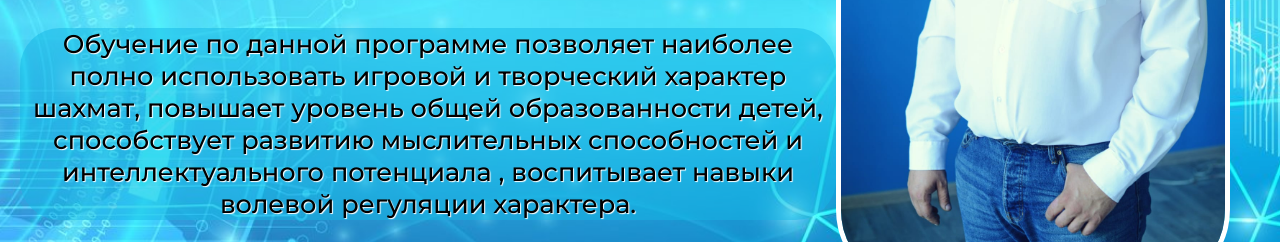
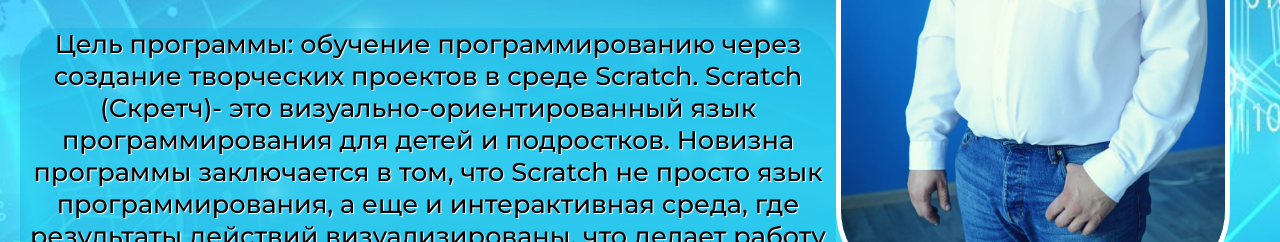
Before and after one commit to Answer-0885/logicAlgorithms, a plain HTML site: page index.html in a window 1280 px wide. Shown: the part 536-778 px from the top of the page. Drawn offline with Linux system fonts and the light colour scheme.

Commit message:
Логика и алгоритмика

```diff
--- a/index.html
+++ b/index.html
@@ -21,11 +21,15 @@
       <div class="container container-2">
       <h1 class="heading">Основы логики и алгоритмики</h1>
       <span>Срок реализации программы: 1 год 3 месяца для обучающихся от 7 до 12 лет</span>
-      <p class="description">Обучение по данной программе позволяет наиболее
-         полно использовать игровой и творческий характер шахмат,
-          повышает уровень общей образованности детей, способствует
-          развитию мыслительных способностей и интеллектуального потенциала
-          , воспитывает навыки волевой регуляции характера.
+      <p class="description">Цель программы: обучение программированию через создание творческих проектов в среде Scratch.
+        Scratch (Скретч)- это визуально-ориентированный язык программирования для детей и подростков.
+        Новизна программы заключается в том, что Scratch не просто язык программирования, а еще и интерактивная среда, где результаты действий визуализированы, что делает работу с программой понятной, интересной и увлекательной для детей.
+        Особенность среды Scratch, позволяющая создавать в программе мультфильмы, анимацию и даже простейшие игры, делает образовательную программу по программированию практически значимой для современного школьника, т.к. дает возможность увидеть практическое назначение алгоритмов и программ, что будет способствовать развитию интереса к профессиям, связанным с программированием.
+        К концу реализации программы обучающиеся будут уметь:
+        -писать скрипты для движения объекта, использовать элементы блока управления и движения;
+        -определять границы рабочего поля, координаты нахождения объекта;
+        -пользоваться мультимедийные возможностями среды;
+        -использовать датчики, переменные и датчик случайных чисел.
       </p>
       <!-- <span class="span2">Плюсы изучения мобильной разработки:</span>
       <p class="list">Ученики познакомятся с основами программирования;</p>
```
